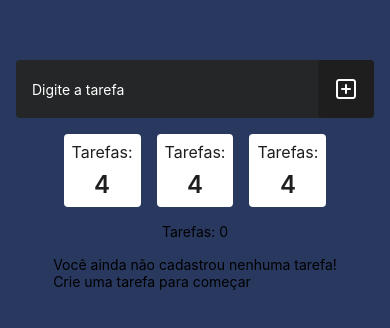
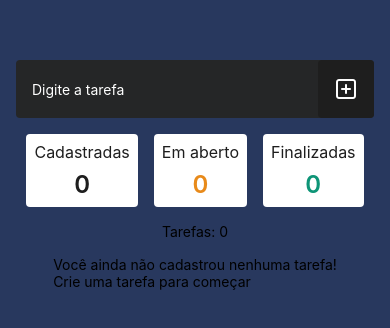
Before and after one commit to walacenascimento/cepedi-projetos-app, a React Native app in the folder to-do-list/: screen / in a window 390 px wide. Shown: the top 328 px of the page. Built offline with nearby package versions, Linux system fonts and the light colour scheme.

Commit message:
criando as Props no arquivo index.tsx do componente CardNumber e passando na função CardNumber do mesmo componente e passando as props no app principal no mesmo componente

```diff
--- a/to-do-list/App.tsx
+++ b/to-do-list/App.tsx
@@ -62,9 +62,9 @@ export default function App() {
       <InputAddTask onPress={handleTaskAdd} onChangeText={setTaskText} value={taskText} />
 
       <View style={{flexDirection:'row', gap:16}}>
-        <CardNumber />
-        <CardNumber />
-        <CardNumber />
+        <CardNumber title={"Cadastradas"} num={countTask} color="#1E1e1e"/>
+        <CardNumber title={"Em aberto"} num={0} color="#e88a1a"/>
+        <CardNumber title={"Finalizadas"} num={0} color="#0e9577"/>
       </View>
 
       <Text>Tarefas: {countTask}</Text>
--- a/to-do-list/src/components/CardNumber/index.tsx
+++ b/to-do-list/src/components/CardNumber/index.tsx
@@ -1,10 +1,16 @@
 import { Container, CardTitle, CardValue} from './styles'
 
-export function CardNumber(){
+type Props = {
+    title: string;
+    num: number;
+    color: string;
+}
+
+export function CardNumber({title, num, color}:Props){
     return(
         <Container>
-            <CardTitle>Tarefas:</CardTitle>
-            <CardValue>4</CardValue>
+            <CardTitle>{title}</CardTitle>
+            <CardValue style={color ? {color: color} : {}}>{num}</CardValue>
         </Container>
     );
 }
```
